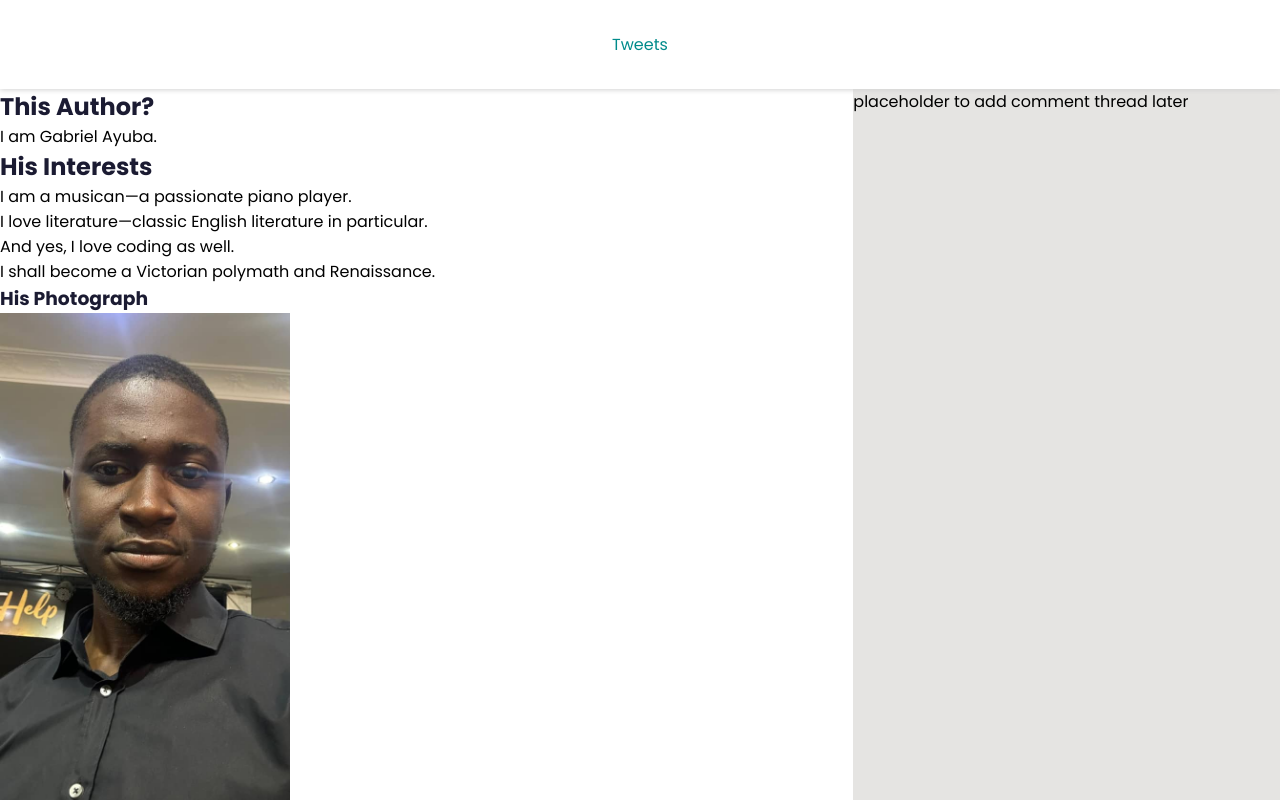
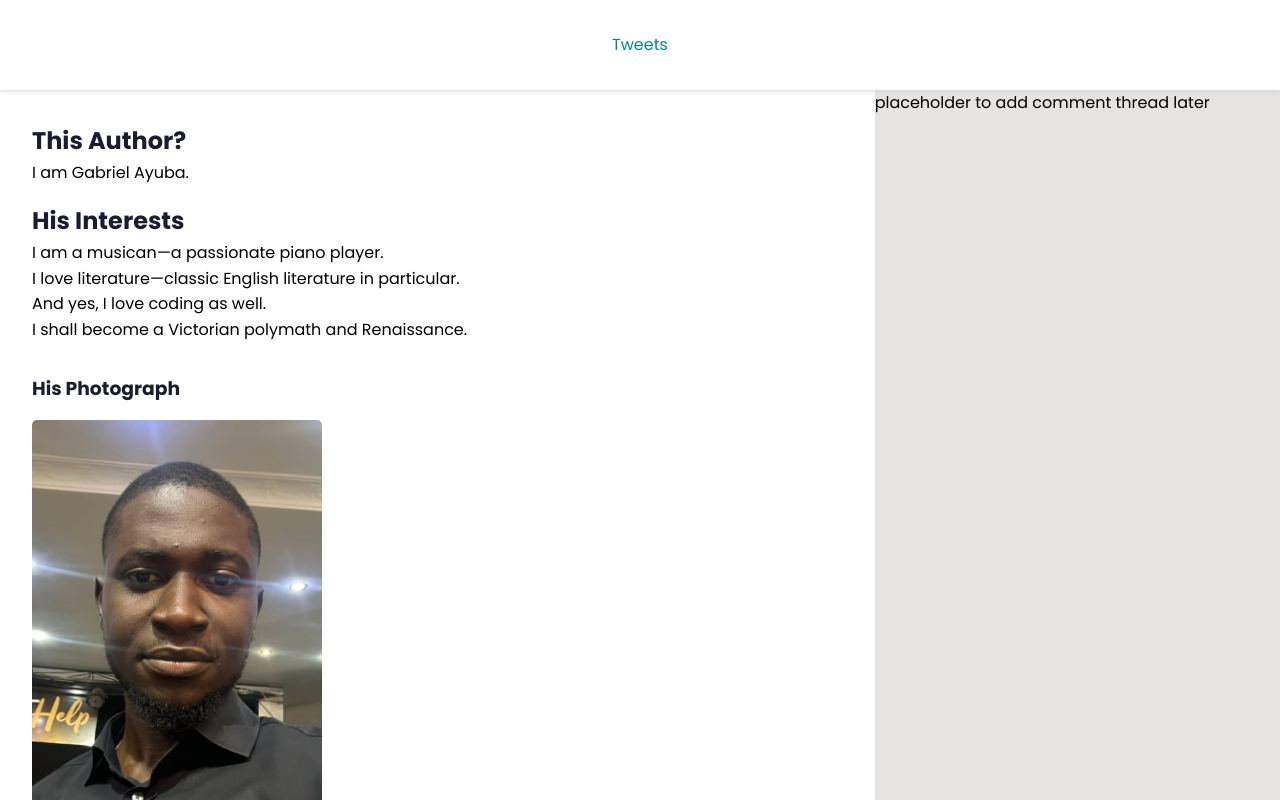
Before and after one commit to Tzienom/alx_html_css, a plain HTML site: page css_basic/index.html in a window 1280 px wide. Shown: the top 800 px of the page. Drawn offline with Linux system fonts and the light colour scheme.

Commit message:
update: include spacings to create beautiful whitespaces

```diff
--- a/css_basic/index.html
+++ b/css_basic/index.html
@@ -26,13 +26,17 @@
     <main>
       <article>
         <h1>This Author?</h1>
-        <p>I am Gabriel Ayuba.</p>
+        <p class="paragraph name-para">I am Gabriel Ayuba.</p>
 
         <h2>His Interests</h2>
-        <p>I am a musican&mdash;a passionate piano player.</p>
-        <p>I love literature&mdash;classic English literature in particular.</p>
-        <p>And yes, I love coding as well.</p>
-        <p>I shall become a Victorian polymath and Renaissance.</p>
+        <p class="paragraph">I am a musican&mdash;a passionate piano player.</p>
+        <p class="paragraph">
+          I love literature&mdash;classic English literature in particular.
+        </p>
+        <p class="paragraph">And yes, I love coding as well.</p>
+        <p class="paragraph">
+          I shall become a Victorian polymath and Renaissance.
+        </p>
 
         <h3>His Photograph</h3>
         <a href="https://mona-lisa-nine.vercel.app/">
--- a/css_basic/style.css
+++ b/css_basic/style.css
@@ -5,6 +5,7 @@ main {
 
 body {
   flex-direction: column;
+  line-height: 1.6;
 }
 
 main {
@@ -14,6 +15,7 @@ main {
 
 article {
   flex: 2;
+  padding: 2em;
 }
 
 aside {
@@ -25,3 +27,16 @@ article,
 aside {
   overflow-y: auto;
 }
+
+.name-para {
+  margin-bottom: 1rem;
+}
+
+h3 {
+  margin: 2rem 0 1rem;
+}
+
+img {
+  border-radius: 5px;
+  margin-bottom: 1rem;
+}
```
